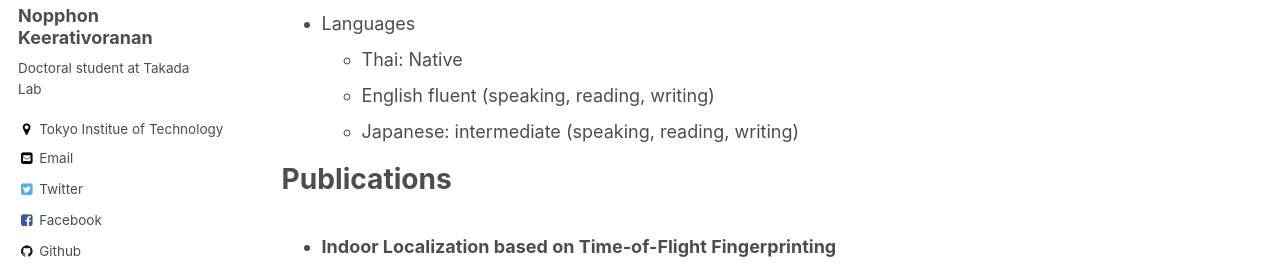
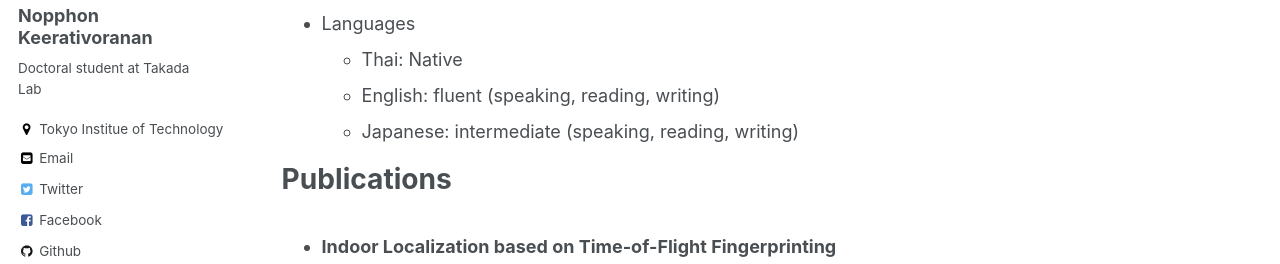
Before and after one commit to KeNopphon/KeNopphon.github.io, a Jekyll site: the page built from _pages/cv.md, in a window 1280 px wide and 900 px high, scrolled down 1054 px. Shown: the part 175-439 px from the top of the window. Built offline with Jekyll 4.4.1, drawn with Linux system fonts in a browser that asks for light colours; some web fonts are replaced.

Commit message:
Update cv.md

```diff
--- a/_pages/cv.md
+++ b/_pages/cv.md
@@ -50,7 +50,7 @@ Skills
   * Inkscrape
 * Languages
   * Thai: Native
-  * English fluent (speaking, reading, writing)
+  * English: fluent (speaking, reading, writing)
   * Japanese: intermediate (speaking, reading, writing)
 
 Publications
```
